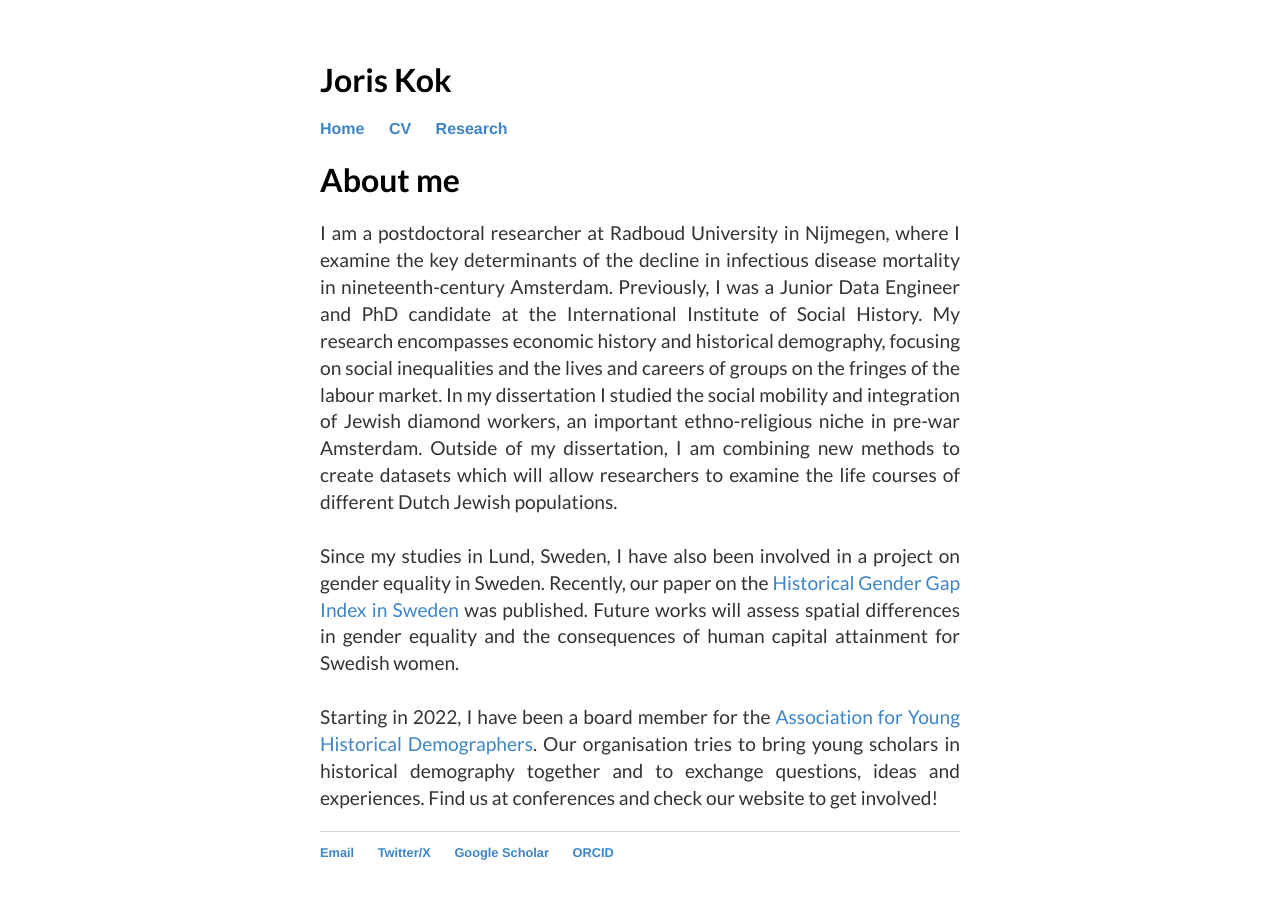
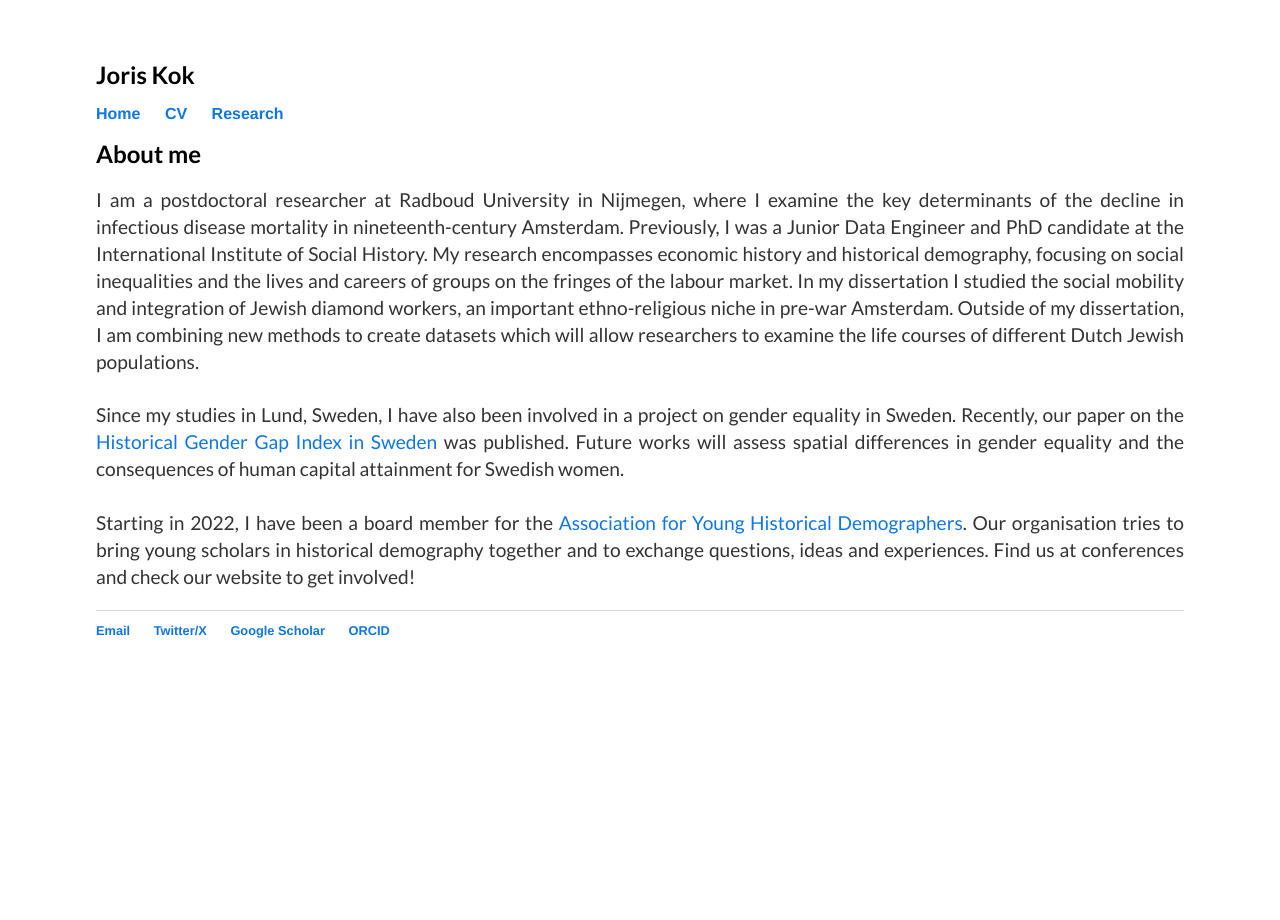
Before and after one commit to kok-joris/kok-joris.github.io, a Jekyll site: the page built from index.html, in a window 1280 px wide. Built offline with Jekyll 4.4.1, drawn with Linux system fonts in a browser that asks for light colours; Markdown is read by kramdown in place of the engine named in the settings.

Commit message:
Update main.css

```diff
--- a/css/main.css
+++ b/css/main.css
@@ -1,6 +1,7 @@
 body {
     margin: 60px auto;
-    width: 50%;
+/*     width: 50%; */
+    width: 85%;
 }
 nav ul, footer ul {
     font-family:'Helvetica', 'Arial', 'Sans-Serif';
@@ -15,17 +16,20 @@ nav ul li, footer ul li {
 }
 a {
     text-decoration: none;
-    color: #3d85c6;
+/*     color: #3d85c6; */
+    color: #0e76e6;
 }
 a:hover {
     text-decoration: underline;
 }
 h1 {
-    font-size: 2em;
+/*     font-size: 2em;  */
+    font-size: 1.5em;
     font-family: 'Lato', sans-serif;
 }
 h2 {
-    font-size: 1.5em;
+/*     font-size: 1.5em; */
+    font-size: 1.35em;
     font-family: 'Lato', sans-serif;
 }
 p {
```
